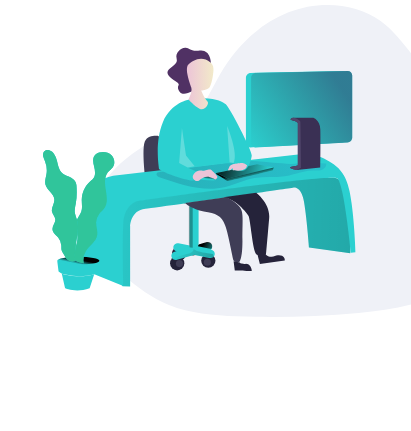
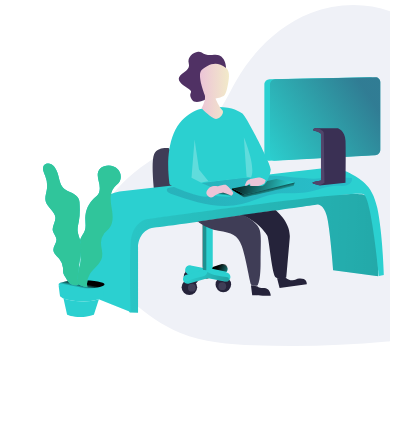
Before and after one commit to muhammadalamri/Shortly, a plain HTML site: page index.html in a window 390 px wide. Shown: the part 82-513 px from the top of the page, 411 px wide, since content can reach past the window. Drawn offline with Linux system fonts and the light colour scheme.

Commit message:
Update style.css

```diff
--- a/style.css
+++ b/style.css
@@ -158,8 +158,7 @@ img {
   background: url(images/illustration-working.svg);
   width: 50rem;
   min-height: 27rem;
-  background-size: cover;
-  background-size: 110%;
+  background-size: 120%;
   background-position: 2rem 0;
   background-repeat: no-repeat;
 }
@@ -185,6 +184,11 @@ img {
   }
   .content {
     margin-left: 0 !important;
+  }
+}
+@media (max-width: 480px) {
+  .hero {
+    overflow-x: hidden;
   }
 }
 .input {
```
